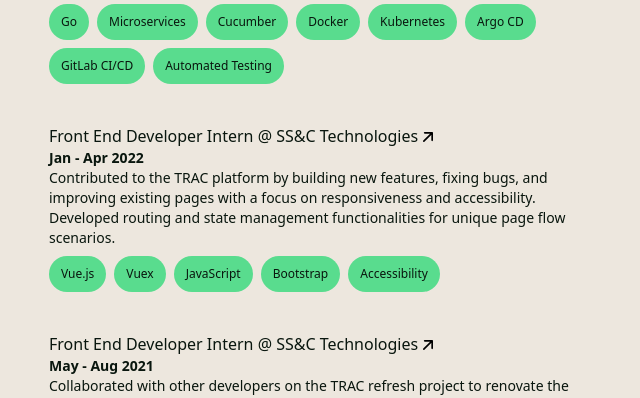
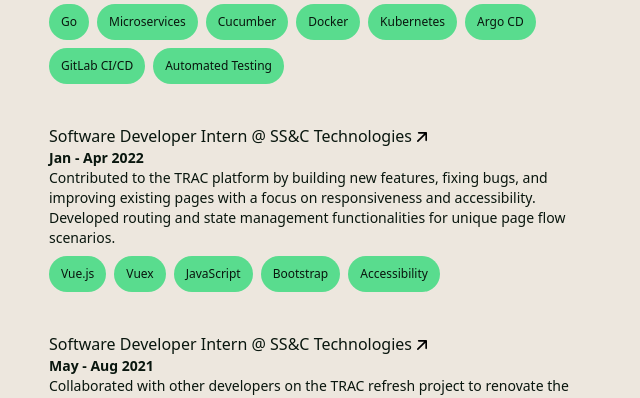
Before and after one commit to tamnguyen820/tamnguyen820.github.io, a React (Vite) app: page / in a window 1280 px wide. Shown: the part 1200-1598 px from the top of the page, without its empty margins (591-1231 px from the left). Built offline with nearby package versions, Linux system fonts and the light colour scheme.

Commit message:
small updates

```diff
--- a/src/data/jobs.ts
+++ b/src/data/jobs.ts
@@ -58,7 +58,7 @@
     ],
   },
   {
-    title: "Front End Developer Intern",
+    title: "Software Developer Intern",
     company: "SS&C Technologies",
     site: "https://www.ssctech.com",
     fromDate: new Date("2022-01-05"),
@@ -70,7 +70,7 @@
     tools: ["Vue.js", "Vuex", "JavaScript", "Bootstrap", "Accessibility"],
   },
   {
-    title: "Front End Developer Intern",
+    title: "Software Developer Intern",
     company: "SS&C Technologies",
     site: "https://www.ssctech.com",
     fromDate: new Date("2021-05-05"),
```
Also changed, not shown: 1 other file (tests, documents, lock files or other folders).
